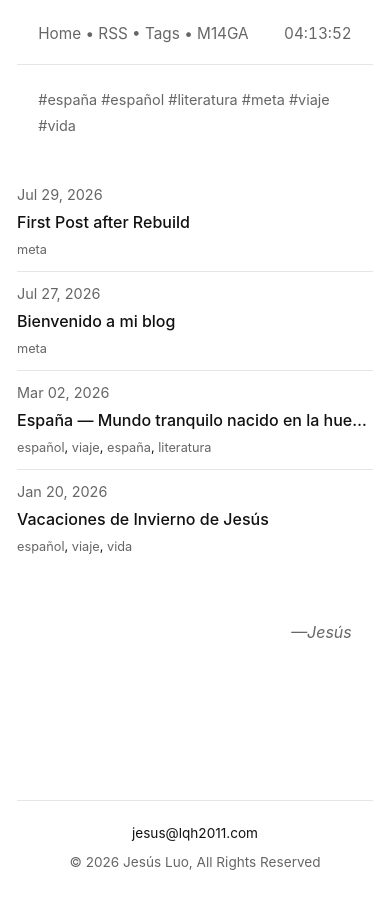
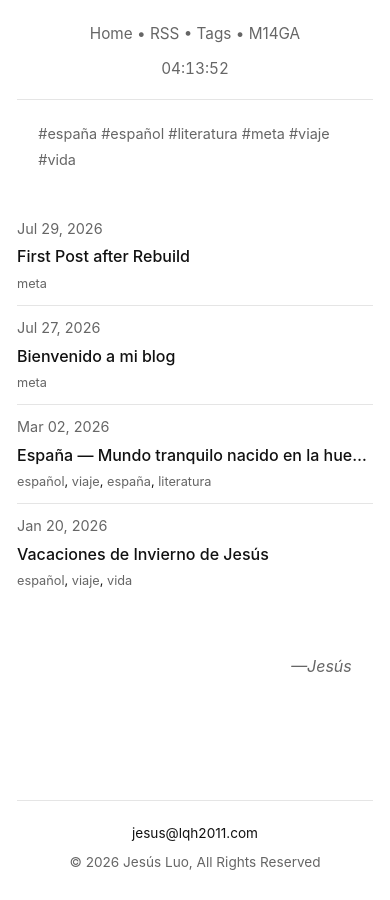
Before and after one commit to LQH-2011/Blog_of_LQH-2011, a Jekyll site: the page built from index.md, in a window 390 px wide. Built offline with Jekyll 4.4.1, drawn with Linux system fonts in a browser that asks for light colours.

Commit message:
Mobile: stack nav and clock vertically, both centered

```diff
--- a/assets/css/style.scss
+++ b/assets/css/style.scss
@@ -311,6 +311,10 @@ footer a {
   h3 { font-size: 1.1rem; }
 
   nav {
+    flex-direction: column;
+    align-items: center;
+    text-align: center;
+    gap: 0.5rem;
     padding-top: 1.25rem;
     padding-bottom: 1rem;
     margin-bottom: 1.25rem;
```
